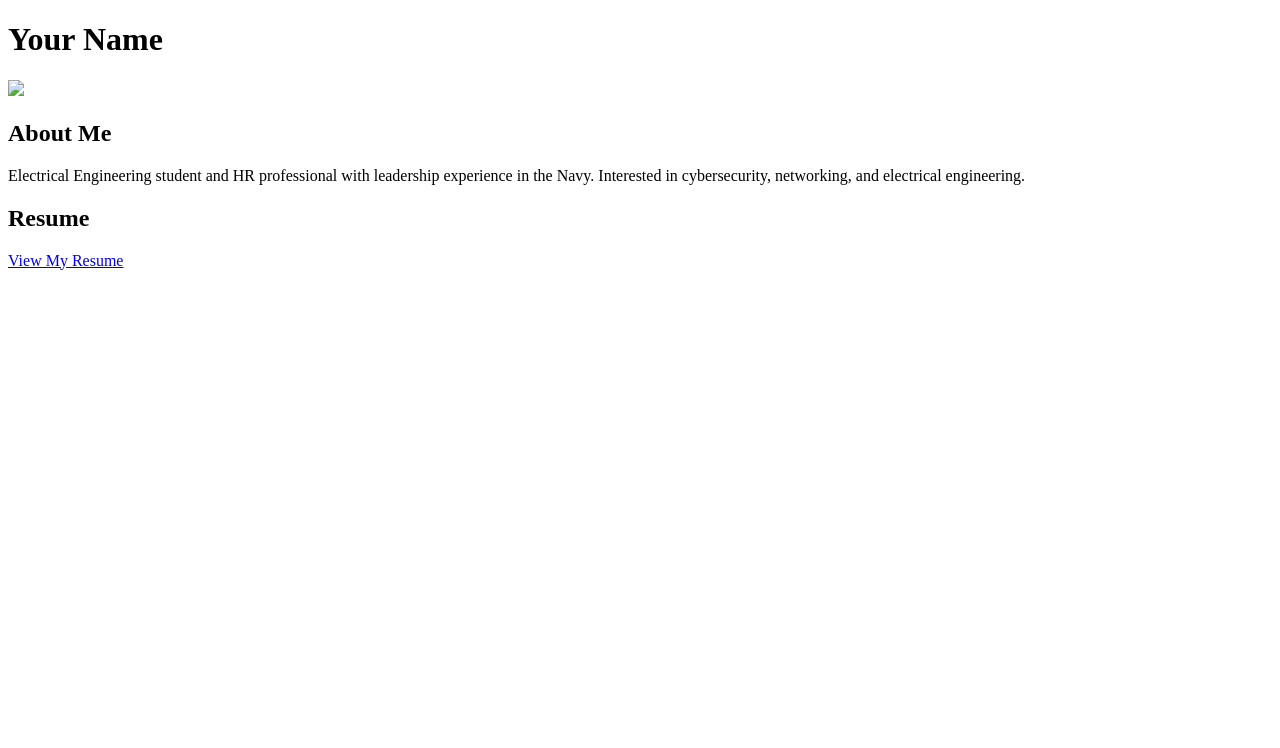
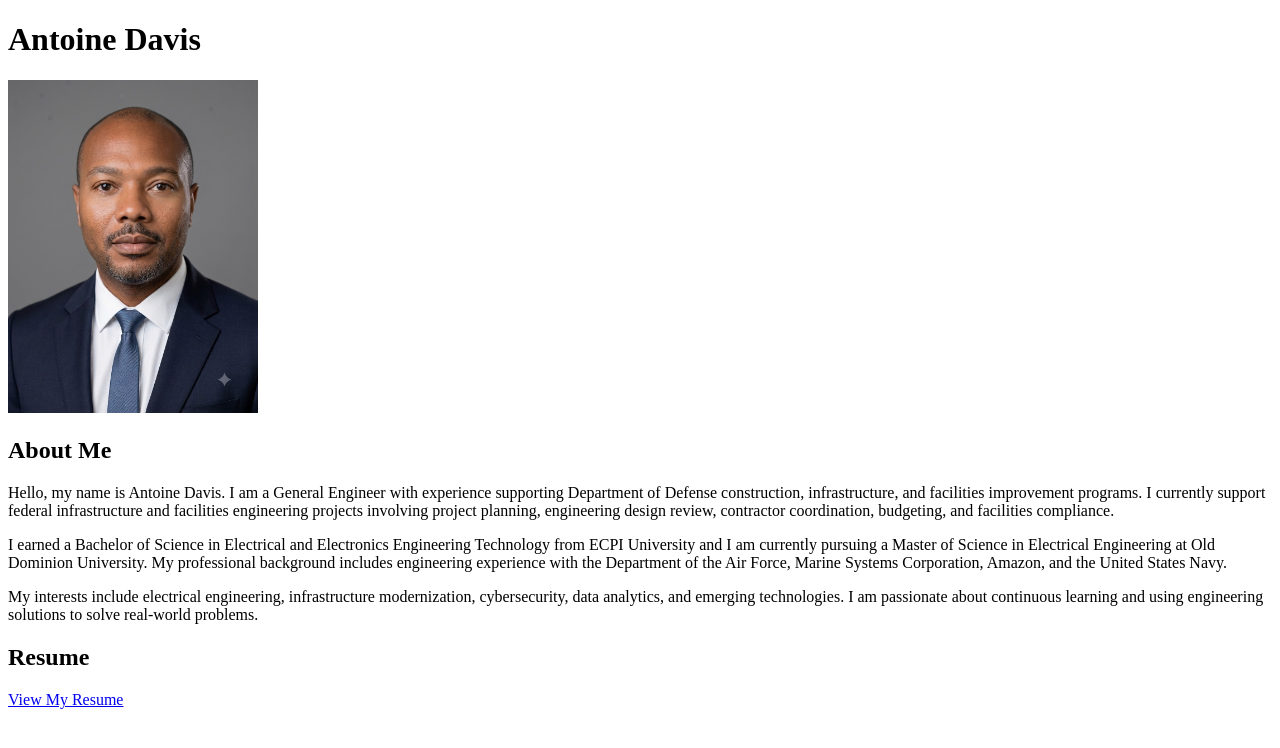
Before and after one commit to AntoineD87/AntoineD87.github.io, a plain HTML site: page index.html in a window 1280 px wide. Drawn offline with Linux system fonts and the light colour scheme.

Commit message:
Update index.html

```diff
--- a/index.html
+++ b/index.html
@@ -1,22 +1,42 @@
 <!DOCTYPE html>
 <html>
 <head>
-    <title>Your Name</title>
+    <title>Antoine Davis Portfolio</title>
 </head>
 <body>
 
-<h1>Your Name</h1>
+    <h1>Antoine Davis</h1>
 
-<img src="photo.jpg" width="250">
+    <img src="antoinephoto.jpg" alt="Professional photo of Antoine Davis" width="250">
 
-<h2>About Me</h2>
-<p>
-Electrical Engineering student and HR professional with leadership experience in the Navy.
-Interested in cybersecurity, networking, and electrical engineering.
-</p>
+    <h2>About Me</h2>
 
-<h2>Resume</h2>
-<a href="resume.pdf">View My Resume</a>
+    <p>
+        Hello, my name is Antoine Davis. I am a General Engineer with experience supporting
+        Department of Defense construction, infrastructure, and facilities improvement programs.
+        I currently support federal infrastructure and facilities engineering projects involving
+        project planning, engineering design review, contractor coordination, budgeting, and
+        facilities compliance.
+    </p>
+
+    <p>
+        I earned a Bachelor of Science in Electrical and Electronics Engineering Technology
+        from ECPI University and I am currently pursuing a Master of Science in Electrical
+        Engineering at Old Dominion University. My professional background includes engineering
+        experience with the Department of the Air Force, Marine Systems Corporation, Amazon,
+        and the United States Navy.
+    </p>
+
+    <p>
+        My interests include electrical engineering, infrastructure modernization, cybersecurity,
+        data analytics, and emerging technologies. I am passionate about continuous learning and
+        using engineering solutions to solve real-world problems.
+    </p>
+
+    <h2>Resume</h2>
+    <p>
+        <a href="Antoine Davis Resume2026.pdf">View My Resume</a>
+    </p>
 
 </body>
 </html>
```
